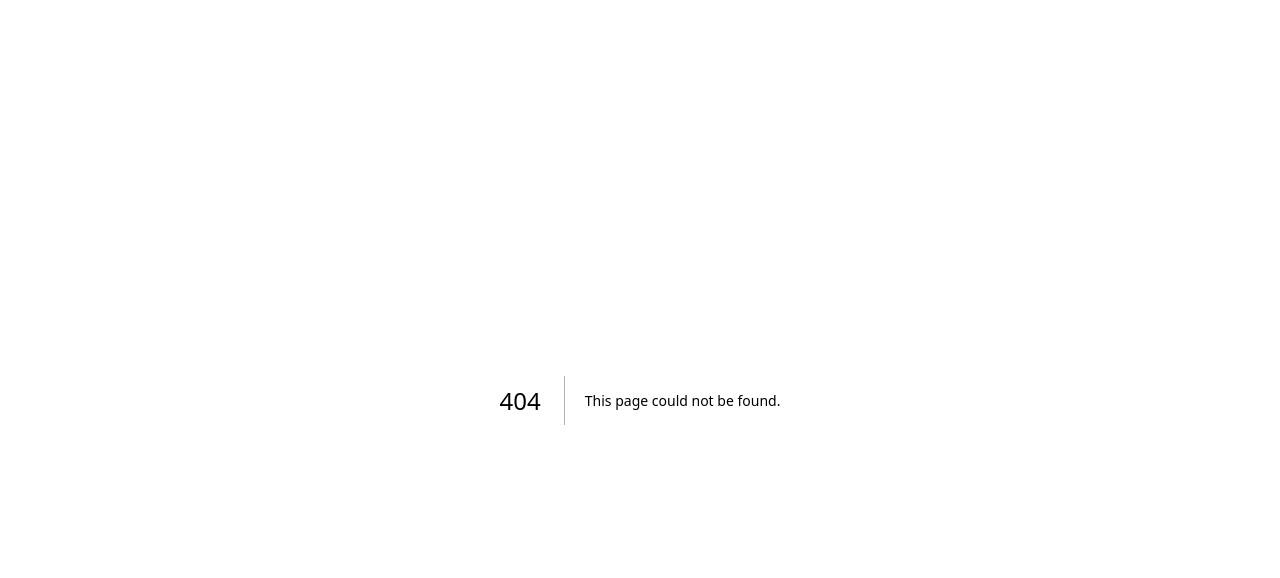
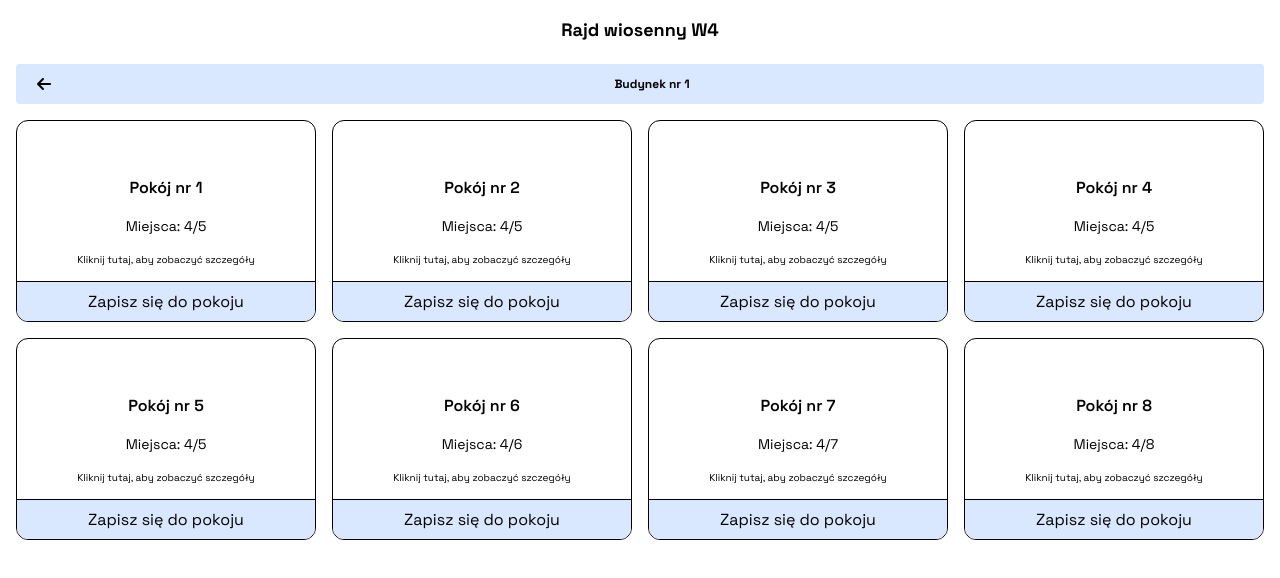
Before and after one commit to Solvro/web-eventownik, a Next.js app: page /rooms in a window 1280 px wide. Before the commit this address had no page. Shown: the top 578 px of the page. Built offline with nearby package versions, Linux system fonts and the light colour scheme.

Commit message:
feat: add page bulding and page rooms

```diff
--- a/@types/nextjs-routes.d.ts
+++ b/@types/nextjs-routes.d.ts
@@ -12,8 +12,10 @@ declare module "nextjs-routes" {
 
   export type Route =
     | StaticRoute<"/">
+    | StaticRoute<"/building">
     | DynamicRoute<"/event/[slug]/preview", { "slug": string }>
-    | DynamicRoute<"/event/[slug]/settings", { "slug": string }>;
+    | DynamicRoute<"/event/[slug]/settings", { "slug": string }>
+    | StaticRoute<"/rooms">;
 
   interface StaticRoute<Pathname> {
     pathname: Pathname;
--- a/package.json
+++ b/package.json
@@ -52,6 +52,7 @@
     "react-day-picker": "^8.10.1",
     "react-dom": "^18",
     "react-hook-form": "^7.51.5",
+    "react-icons": "^5.3.0",
     "sharp": "^0.33.4",
     "sonner": "^1.4.41",
     "tailwind-merge": "^2.3.0",
--- /dev/null
+++ b/src/pages/building.tsx
@@ -0,0 +1,40 @@
+import Link from "next/link";
+import * as React from "react";
+
+import {
+  Card,
+  CardContent,
+  CardDescription,
+  CardFooter,
+  CardHeader,
+  CardTitle,
+} from "@/components/ui/card";
+
+export default function Building() {
+  return (
+    <div className="flex min-h-screen flex-col items-center justify-center bg-gray-100">
+      <h1 className="px-4 pb-3 pt-4 text-center text-lg font-bold">
+        Rajd wiosenny W4
+      </h1>
+      <div className="flex w-11/12 items-center justify-center rounded bg-solvrogray p-3 text-center text-xs font-bold">
+        <div className="text-center">Wysiwyg</div>
+      </div>
+      <div className="flex flex-wrap justify-center gap-4 px-4 pb-6 pt-3 sm:px-6">
+        {[1, 2, 3, 4, 5, 6, 7, 8].map((bulding) => (
+          <Link href="/rooms" key={bulding}>
+            <Card className="flex min-h-40 max-w-40 flex-shrink-0 flex-col items-center justify-center rounded border-black">
+              <CardHeader className="text-center">
+                <CardTitle className="text-base">Budynek {bulding}</CardTitle>
+                <CardDescription className="text-xxs">
+                  Kliknij, aby przejść do rezerwacji
+                </CardDescription>
+              </CardHeader>
+              <CardContent className="text-xs">CardContent</CardContent>
+              <CardFooter className="text-xs">CardFooter</CardFooter>
+            </Card>
+          </Link>
+        ))}
+      </div>
+    </div>
+  );
+}
--- /dev/null
+++ b/src/pages/rooms.tsx
@@ -0,0 +1,72 @@
+import Link from "next/link";
+import { useState } from "react";
+import { FaArrowLeft } from "react-icons/fa6";
+
+export default function Rooms() {
+  const [expandedCard, setExpandedCard] = useState<number | null>(null);
+
+  const toggleCard = (cardId: number) => {
+    setExpandedCard(expandedCard === cardId ? null : cardId);
+  };
+
+  return (
+    <div className="flex flex-col">
+      <h1 className="px-4 pb-3 pt-4 text-center text-lg font-bold">
+        Rajd wiosenny W4
+      </h1>
+      <div className="mx-4 mt-2 flex items-center justify-between rounded bg-solvroblue p-3 text-xs font-bold">
+        <div className="flex-shrink-0 pl-2">
+          <Link href="/building">
+            <FaArrowLeft size={16} />
+          </Link>
+        </div>
+        <div className="flex-grow text-center">Budynek nr 1</div>
+      </div>
+
+      {/* Kontener dla kart */}
+      <div className="relative grid grid-cols-1 gap-4 p-4 sm:grid-cols-2 md:grid-cols-3 lg:grid-cols-4">
+        {[1, 2, 3, 4, 5, 6, 7, 8].map((room) => (
+          <div
+            key={room}
+            onClick={() => toggleCard(room)}
+            className="relative flex flex-col overflow-hidden rounded-lg border border-black"
+          >
+            <div className="flex h-[200px] cursor-pointer flex-col items-center justify-center gap-4 p-4 text-center">
+              <h2 className="text-base font-semibold">Pokój nr {room}</h2>
+              <p className="text-sm">Miejsca: 4/{room > 4 ? room : 5}</p>
+              <p className="text-xxs">Kliknij tutaj, aby zobaczyć szczegóły</p>
+            </div>
+
+            <div
+              className={`duration-2000 absolute inset-0 flex flex-col items-center justify-center bg-white p-4 transition-all ${
+                expandedCard === room
+                  ? "translate-y-0 opacity-100"
+                  : "translate-y-full opacity-0"
+              }`}
+            >
+              <div className="cursor-pointer text-center">
+                <p className="mb-2 text-xs">
+                  Dodatkowe informacje o pokoju nr {room}.
+                </p>
+                <ul className="mb-2 list-inside list-disc text-xs">
+                  <li>Imie Nazwisko</li>
+                  <li>Imie Nazwisko</li>
+                  <li>Imie Nazwisko</li>
+                  <li>Imie Nazwisko</li>
+                </ul>
+                <p className="text-xs">Odklinij, aby zobaczyć mniej</p>
+              </div>
+            </div>
+
+            <button
+              className="absolute bottom-0 left-0 h-10 w-full rounded-t-none border-t border-black bg-solvroblue text-black"
+              onClick={(e) => e.stopPropagation()}
+            >
+              Zapisz się do pokoju
+            </button>
+          </div>
+        ))}
+      </div>
+    </div>
+  );
+}
--- a/tailwind.config.ts
+++ b/tailwind.config.ts
@@ -18,12 +18,20 @@ const config: Config = {
       },
     },
     extend: {
+      fontSize: {
+        xxs: '10px',
+        "10px": '10px',
+        "14px": '10px',
+      },
       colors: {
         border: "hsl(var(--border))",
         input: "hsl(var(--input))",
         ring: "hsl(var(--ring))",
         background: "hsl(var(--background))",
         foreground: "hsl(var(--foreground))",
+        solvroblue: "#D9E8FF",
+        solvrogray: "#D9D9D9",
+        solvrobutton: "#203560",
         primary: {
           DEFAULT: "hsl(var(--primary))",
           foreground: "hsl(var(--primary-foreground))",
```
Also changed, not shown: public/assets/navigation/arrow_back_24px.png (added), 1 other file (tests, documents, lock files or other folders).
